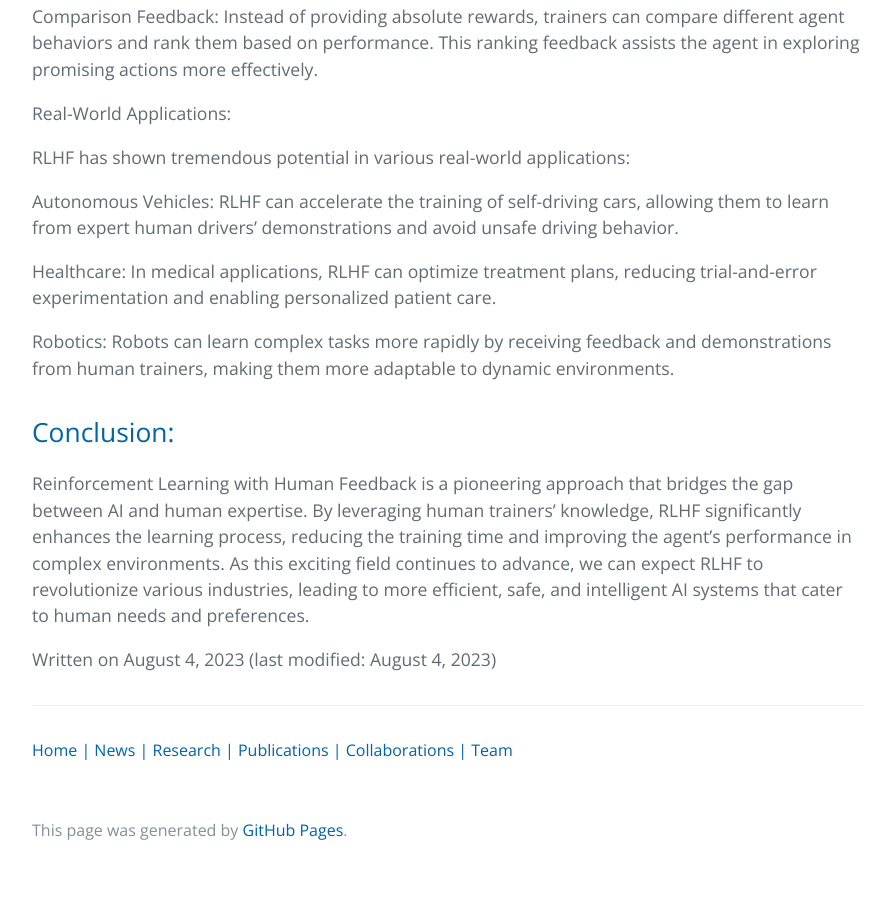
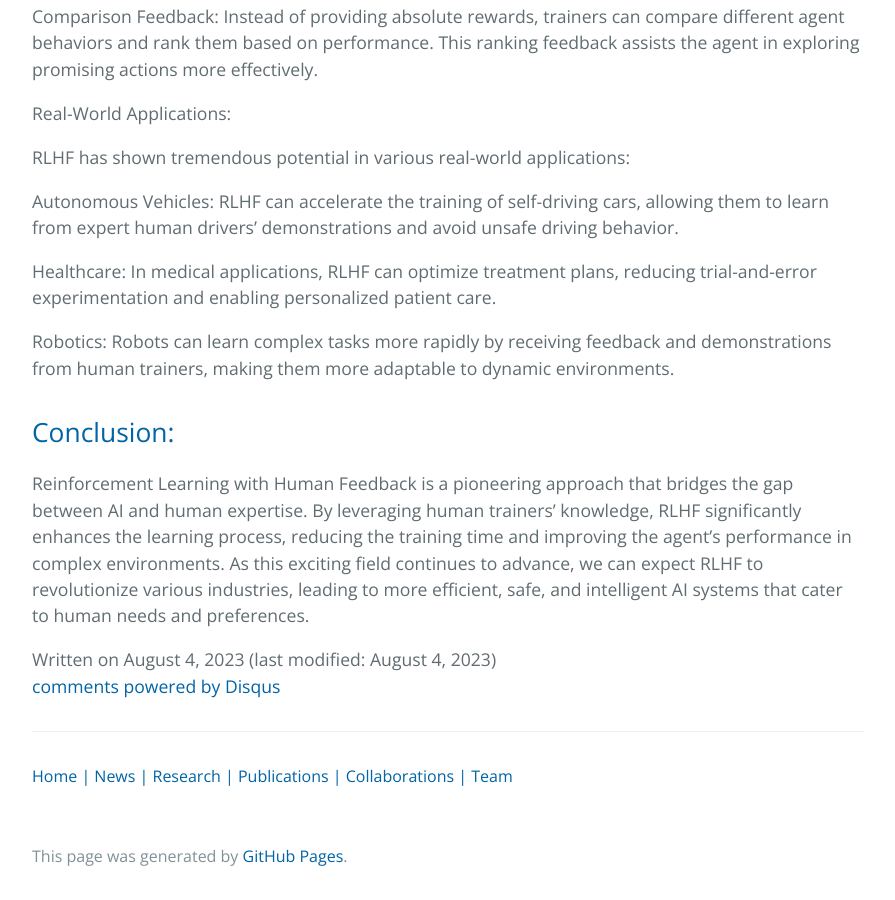
Before and after one commit to CyberneticLearningSystems/CyberneticLearningSystems.github.io, a Jekyll site: the page built from pages/_posts/2023-08-04-Reinforcement-Learning-with-Human-Feedback.md, in a window 1280 px wide and 900 px high, scrolled down 1951 px. Shown: the whole window, without its empty margins (192-1087 px from the left). Built offline with Jekyll 4.4.1, drawn with Linux system fonts in a browser that asks for light colours; comment, search, counter and statistics services are not loaded; before the commit the page ends 2825 px from its top, so only the background shows below that; some of the changed lines change nothing that is shown.

Commit message:
File changed

```diff
--- a/_config.yml
+++ b/_config.yml
@@ -1,5 +1,100 @@
+#
+# This file contains configuration flags to customize your site
+#
+
 title: Intelligent Systems and Operations in Aviation
 description: Research Group at the ZHAW Institute of Data Analysis and Process Design, led by Dr. Manuel Renold
 show_downloads: true
+theme: jekyll-theme-cayman
+
+
+# URL of your avatar or profile pic (you could use your GitHub profile pic)
+avatar:
+favicon:
+
+#
+# Flags below are optional
+#
+
+# Includes an icon in the footer for each username you enter
+footer-links:
+  dribbble:
+  email:
+  facebook:
+  flickr:
+  github: ISandAIinAviation
+  instagram:
+  linkedin:
+  pinterest:
+  rss: # just type anything here for a working RSS icon
+  twitter:
+  stackoverflow: # your stackoverflow profile, e.g. "users/50476/bart-kiers"
+  youtube:
+  googleplus: # anything in your profile username that comes after plus.google.com/
+
+
+# Enter your Disqus shortname (not your username) to enable commenting on posts
+# You can find your shortname on the Settings page of your Disqus account
+disqus: https-isandaiinaviation-github-io
+
+# Enter your Google Analytics web tracking code (e.g. UA-2110908-2) to activate tracking
 google_analytics:
-theme: jekyll-theme-cayman
+
+# Your website URL (e.g. http://barryclark.github.io or http://www.barryclark.co)
+# Used for Sitemap.xml and your RSS feed
+url:
+
+# If you're hosting your site at a Project repository on GitHub pages
+# (http://yourusername.github.io/repository-name)
+# and NOT your User repository (http://yourusername.github.io)
+# then add in the baseurl here, like this: "/repository-name"
+baseurl: ""
+
+#
+# !! You don't need to change any of the configuration flags below !!
+#
+
+permalink: /:title/
+
+# The release of Jekyll Now that you're using
+# version: v1.2.0
+
+# Jekyll 3 now only supports Kramdown for Markdown
+kramdown:
+  # Use GitHub flavored markdown, including triple backtick fenced code blocks
+  input: GFM
+  # Jekyll 3 and GitHub Pages now only support rouge for syntax highlighting
+  syntax_highlighter: rouge
+  syntax_highlighter_opts:
+    # Use existing pygments syntax highlighting css
+    css_class: 'highlight'
+
+# Set the Sass partials directory, as we're using @imports
+sass:
+  style: :expanded # You might prefer to minify using :compressed
+
+# Use the following plug-ins
+#gems:
+#  - jekyll-sitemap # Create a sitemap using the official Jekyll sitemap gem
+#  - jekyll-feed # Create an Atom feed using the official Jekyll feed gem
+
+plugins:
+  - jekyll-seo-tag
+
+# Exclude these files from your production _site
+exclude:
+#  - Gemfile
+  - Gemfile.lock
+  - LICENSE
+  - README.md
+  - CNAME
+
+# show blog posts with dates in the future
+future: true
+
+#to allow UTF-8 encodings
+encoding: utf-8
+
+#generate excerpts automatically (added 2020-10-08)
+page_excerpts: true
+excerpt_separator: <!-- more -->
```
